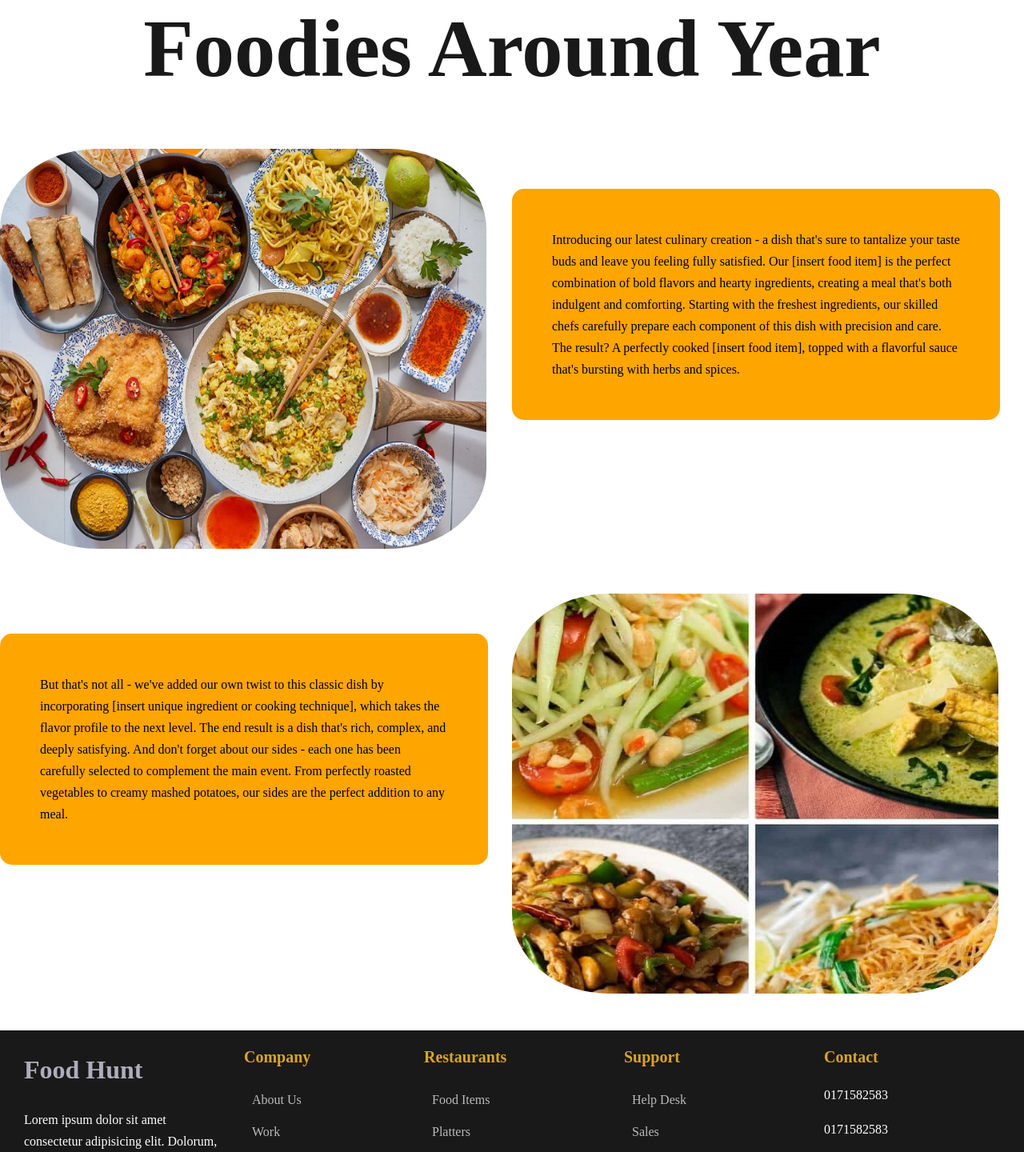
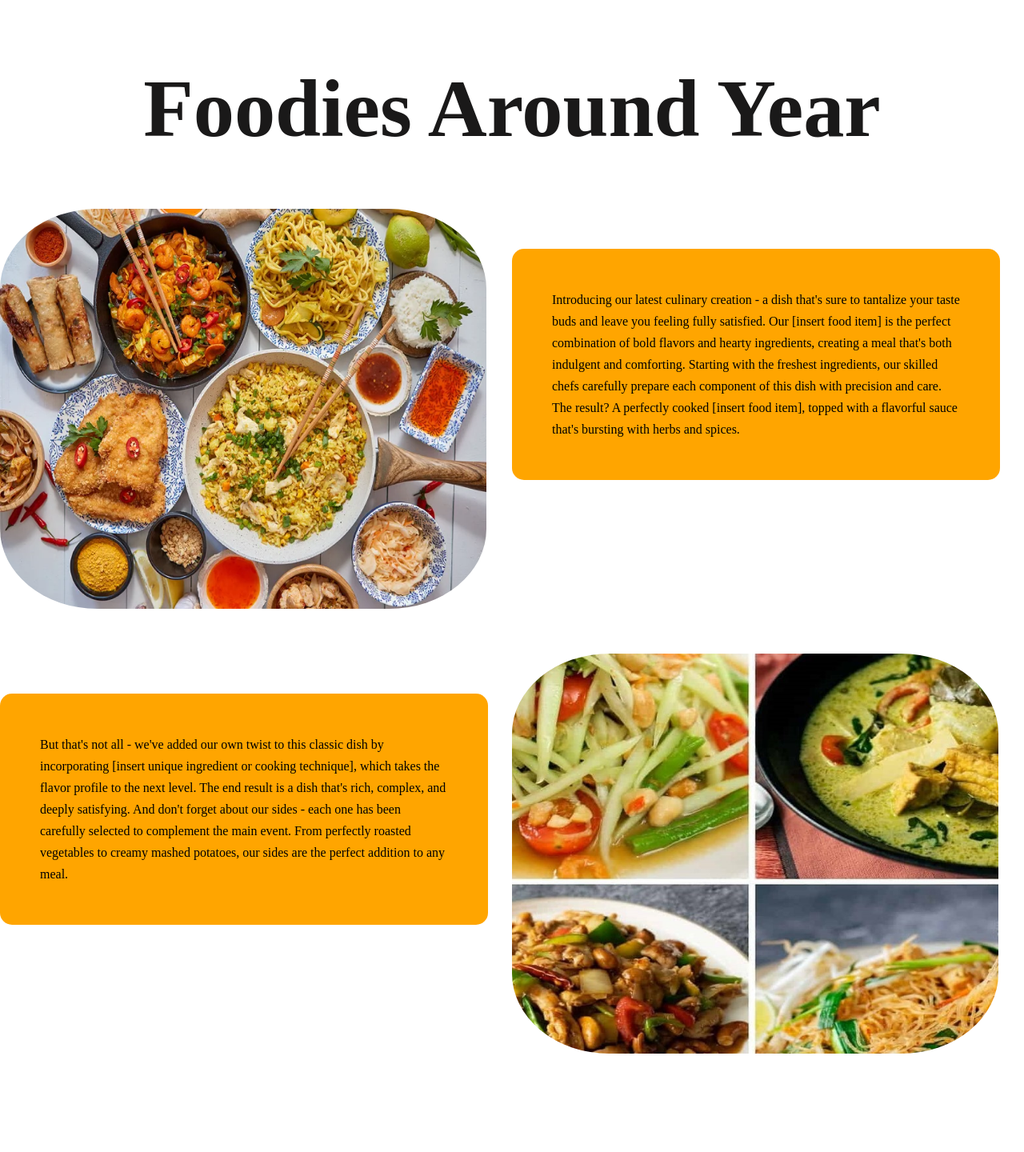
Before and after one commit to mehedihasanrupok/chef-recipe-hunter-client, a React (Vite) app: page / in a window 1280 px wide. Shown: the part 1330-2770 px from the top of the page at 80% size. Built offline with nearby package versions, Linux system fonts and the light colour scheme; no server answers.

Commit message:
Second Extra

```diff
--- a/src/Components/Home/Home.css
+++ b/src/Components/Home/Home.css
@@ -4,7 +4,7 @@
     margin-top: 75px;
 }
 .title-bar{
-    margin-top: 75px;
+    margin-top: 100px;
     text-align: center;
 }
 .extra-section{
@@ -30,3 +30,11 @@
     margin-top: 50px;
     border-radius: 15px;
 }
+.second{
+    display: flex;
+    margin-top: 40px;
+}
+.second img{
+    width: 100%;
+    height: 400px;
+}
--- a/src/Components/Home/Home.jsx
+++ b/src/Components/Home/Home.jsx
@@ -4,6 +4,8 @@
 import './Home.css'
 import img1 from '../../assets/pic/121.png'
 import img2 from '../../assets/pic/1211.png'
+import img3 from '../../assets/pic/ingre.jpg'
+import img4 from '../../assets/pic/halal.jpg'
 
 const Home = () => {
     const [chefs, setChefs] = useState([]);
@@ -49,6 +51,17 @@
                     <img className='img-2' src={img2} alt="" />
                 </div>
             </div>
+            <div className='title-bar'>
+                  <h1>Fully Fresh Ingredients and Halal</h1>
+            </div>
+            <div className='second'>
+                <div>
+                   <img src={img3} alt="" />
+                </div>
+                <div>
+                    <img src={img4} alt="" />
+                </div>
+            </div>
         </div>
     );
 };
```
Also changed, not shown: src/assets/pic/halal.jpg (added), src/assets/pic/ingre.jpg (added).
